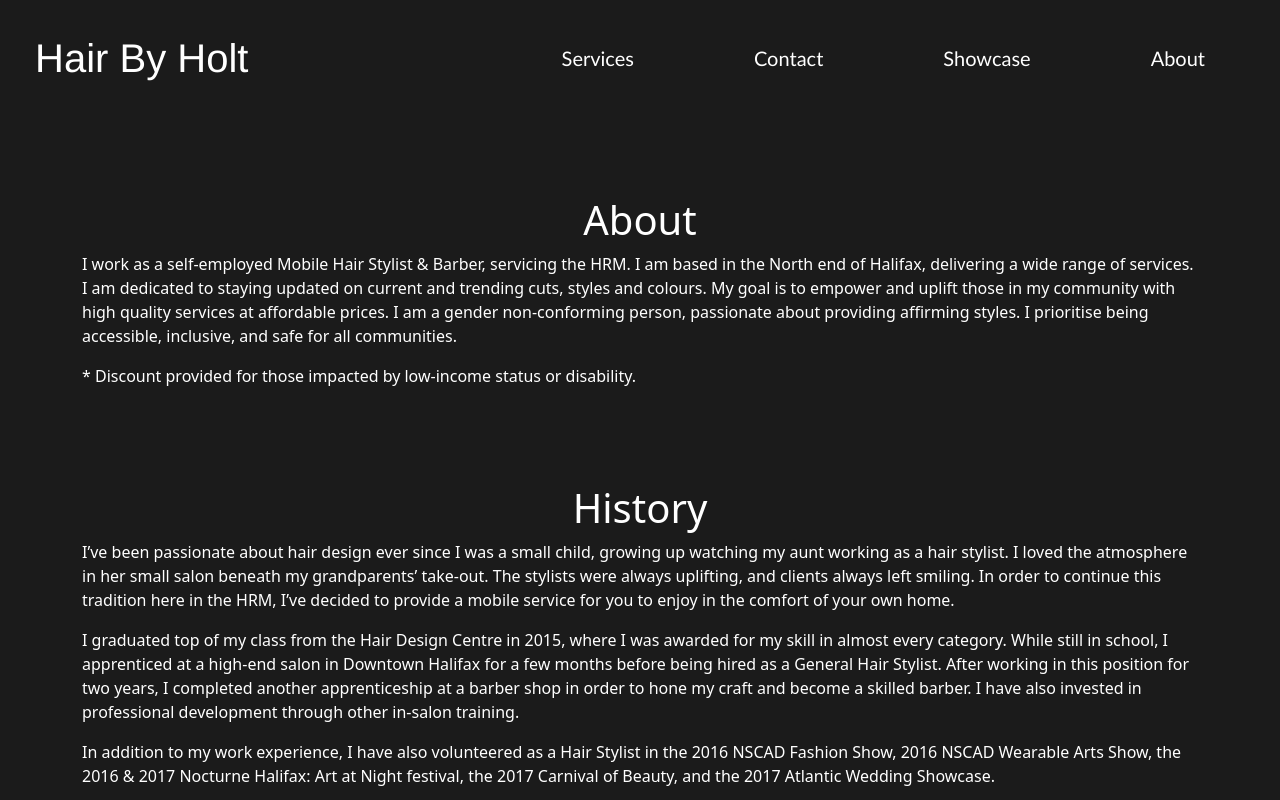
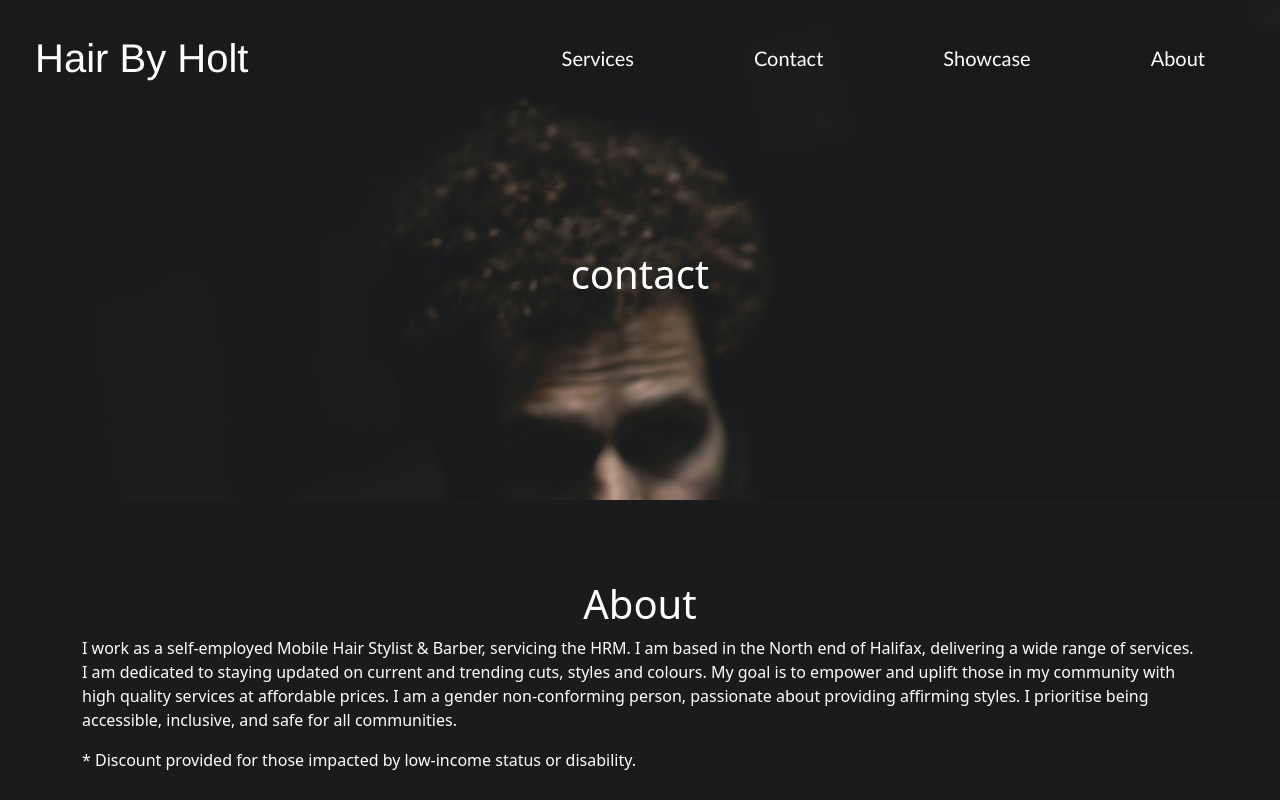
Before and after one commit to nhoxben335/React-hairbyholt, a React (Create React App) app: page /about in a window 1280 px wide. Shown: the top 800 px of the page. Built offline with nearby package versions, Linux system fonts and the light colour scheme.

Commit message:
transparent navbar and background image

```diff
--- a/src/components/About.js
+++ b/src/components/About.js
@@ -5,6 +5,9 @@ import "../css/about.css";
 const About = () => {
    return (
       <div id="about">
+         <div className="container-fluid" id="header">
+            <h1>contact</h1>
+         </div>
          <div className="container">
             <h1>About</h1>
             <p>
--- a/src/components/Contact.js
+++ b/src/components/Contact.js
@@ -5,7 +5,10 @@ import "../css/contact.css";
 const Contact = () => {
    return (
       <div>
-         contact
+         <div className="container-fluid" id="header">
+            <h1>Contact</h1>
+         </div>
+
       </div>
    );
 }
--- a/src/components/Home.js
+++ b/src/components/Home.js
@@ -7,9 +7,12 @@ function Home() {
    return (
       <React.Fragment>
          <div id="home">
-            <div id="section-1" className="container-fluid ps-0 pe-0">
+         <div id="section-1" className="container-fluid ps-0 pe-0">
+              <h1>Hair by Holt</h1>
+         </div>
+            {/* <div id="section-1" className="container-fluid ps-0 pe-0">
                <img className="img-fluid w-100" src="https://picsum.photos/1400/600" />
-            </div>
+            </div> */}
             <div id="section-2" className="container">
                <h1>Casual, Affirming, Professional</h1>
                <Carousel/>
--- a/src/components/Services.js
+++ b/src/components/Services.js
@@ -10,7 +10,9 @@ const Services = () => {
 
    return (
       <div id="services">
-         <h1>Services</h1>
+         <div className="container-fluid" id="header">
+            <h1>Services</h1>
+         </div>
          <div id="table-div">
             <table className="table-sort table-arrows">
                <thead>
--- a/src/components/Showcase.js
+++ b/src/components/Showcase.js
@@ -5,7 +5,9 @@ import "../css/showcase.css";
 const Showcase = () => {
    return (
       <div id="showcase">
-         <h1>showcase</h1>
+         <div className="container-fluid" id="header">
+            <h1>Showcase</h1>
+         </div>
          <div className="container">
             <div className="row">
 
--- a/src/css/about.css
+++ b/src/css/about.css
@@ -12,3 +12,12 @@ p {
    background-color: rgb(27, 27, 27);
    padding-bottom: 80px;
 }
+
+#header {
+   background-image: url("/public/barber.jpg");
+   height: 500px;
+}
+
+#header h1 {
+   padding-top: 250px;
+}
--- a/src/css/contact.css
+++ b/src/css/contact.css
@@ -0,0 +1,8 @@
+#header {
+    background-image: url("/public/barber.jpg");
+    height: 500px;
+ }
+
+ #header h1 {
+    padding-top: 250px;
+ }
--- a/src/css/home.css
+++ b/src/css/home.css
@@ -8,3 +8,12 @@ h1 {
     background-color: rgb(27, 27, 27);
     padding-bottom: 10px;
 }
+
+#section-1 {
+    background-image: url("/public/barber.jpg");
+    height: 800px;
+}
+
+#section-1 h1 {
+    padding-top: 400px;
+ }
--- a/src/css/navbar.css
+++ b/src/css/navbar.css
@@ -21,7 +21,12 @@ ul {
 }
 
 #nav {
-    background-color: rgb(27, 27, 27);
+    background-color: transparent;
+    position: absolute;
+    height: 50px;
+    top: 0px;
+    left: 0px;
+    right: 0px;
 }
 
 #title {
--- a/src/css/services.css
+++ b/src/css/services.css
@@ -40,3 +40,12 @@ h1
    text-align: center;
    color: white;
 }
+
+#header {
+   background-image: url("/public/barber.jpg");
+   height: 500px;
+}
+
+#header h1 {
+   padding-top: 250px;
+}
--- a/src/css/showcase.css
+++ b/src/css/showcase.css
@@ -15,3 +15,12 @@
     text-align: center;
     color: white;
 }
+
+#header {
+    background-image: url("/public/barber.jpg");
+    height: 500px;
+ }
+
+ #header h1 {
+    padding-top: 250px;
+ }
```
Also changed, not shown: public/barber.jpg (added).
